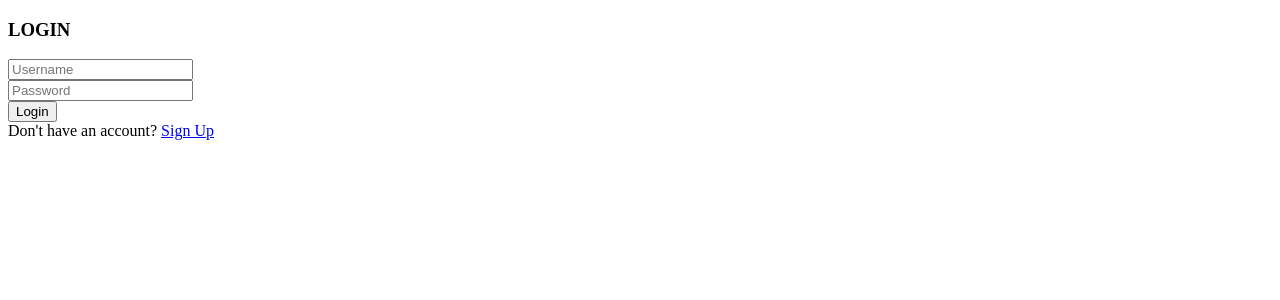
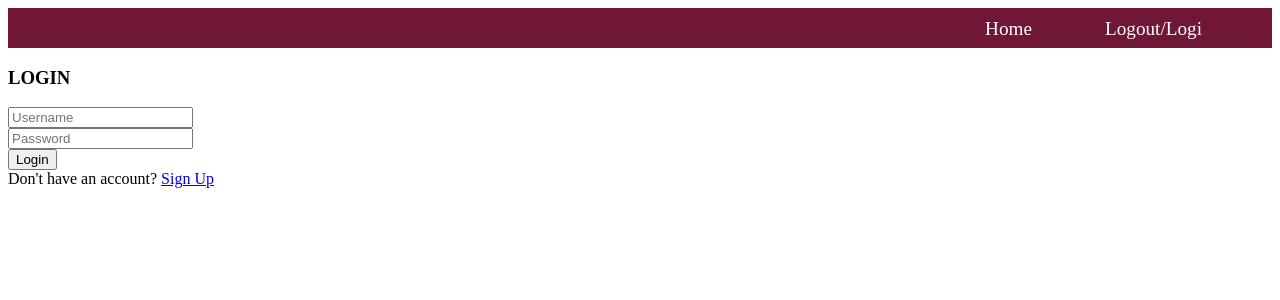
Before and after one commit to shrayansh1498/CSV_Graph_Plotter, a Django app: page /login in a window 1280 px wide. Shown: the top 300 px of the page. Run offline with Django 3.2, Linux system fonts and the light colour scheme.

Commit message:
version 34

```diff
--- a/CSV_Graph_Plotter_Project/CSV_Graph_Plotter/urls.py
+++ b/CSV_Graph_Plotter_Project/CSV_Graph_Plotter/urls.py
@@ -9,5 +9,6 @@ urlpatterns = [
     path('services', views.services, name='services'),
     path('contact', views.contact, name='contact'),
     path('signup', views.signup, name='signup'),
-    path('login', views.login, name='login'),
+    path('login', views.user_login, name='login'),
+    path('logout', views.logout_user, name='logout'),
 ]
--- a/CSV_Graph_Plotter_Project/CSV_Graph_Plotter/views.py
+++ b/CSV_Graph_Plotter_Project/CSV_Graph_Plotter/views.py
@@ -247,12 +247,12 @@ def signup(request):
             form.save()
             # username = form.cleaned_data.get('username')
             messages.success(request, 'Your account has been successfully Created.')
-            return redirect('login.html')
+            return redirect('/login')
     else:
         form = CreateUserForm()
     return render(request, 'signup.html', {'form': form})
 
-def login(request):
+def user_login(request):
     if request.method == 'POST':
         username = request.POST.get('username')
         password = request.POST.get('password')
@@ -261,10 +261,14 @@ def login(request):
 
         if user is not None:
             login(request, user)
-            return redirect('/')
+            return redirect('')         #if login successful, redirect to home page
         else:
             messages.info(request, "Username or Password is incorrect")
             return render(request, 'login.html')
 
     else:
         return render(request, 'login.html')
+
+def logout_user(request):
+    logout(request)
+    return redirect('/login')
--- a/CSV_Graph_Plotter_Project/CSV_Graph_Plotter_Project/urls.py
+++ b/CSV_Graph_Plotter_Project/CSV_Graph_Plotter_Project/urls.py
@@ -25,4 +25,5 @@ urlpatterns = [
     path('contact', include('CSV_Graph_Plotter.urls')),
     path('signup', include('CSV_Graph_Plotter.urls')),
     path('login', include('CSV_Graph_Plotter.urls')),
+    path('logout', include('CSV_Graph_Plotter.urls')),
 ]
--- a/CSV_Graph_Plotter_Project/templates/login.html
+++ b/CSV_Graph_Plotter_Project/templates/login.html
@@ -3,8 +3,19 @@
 
 <head>
 	<title>Login</title>
+    <link rel="stylesheet" href="style.css">
 </head>
 <body>
+
+    <header>
+        <nav class="n1">
+          <ul>
+            <li><a href="/">Logout/Logi</a></li>
+            <li><a href="/">Home</a></li>
+          </ul>
+        </nav>
+    </header>
+
         <div>
             <h3 >LOGIN</h3>
         </div>
--- /dev/null
+++ b/CSV_Graph_Plotter_Project/templates/style.css
@@ -0,0 +1,135 @@
+
+  #se{
+    height: 500px;
+  }
+
+  nav {
+  height: 40px;
+  background-color: rgb(112, 22, 54);
+  }
+
+  nav ul {
+  list-style-type: none;
+  margin: 0;
+  padding: 0;
+  float: right;
+  margin-top: 10px;
+  margin-right: 20px;
+  }
+
+  nav ul li{
+  list-style-type: none;
+  margin: 0 23px;
+  float: right;
+  margin-right: 50px;
+  }
+
+  nav ul li a{
+  text-decoration: none;
+  color: white;
+  }
+
+  nav ul li a:hover{
+  color: rgb(142, 161, 223);
+  }
+
+  #desc{
+    margin-top: 30px;
+  }
+
+  .n1{
+    font-size: 1.2rem;
+  }
+
+  .f1{
+    display: flex;
+    justify-content: space-around;
+    margin-top: 23px;
+  }
+
+  .f1 div{
+    width: 40%;
+    font-size: 11pt;
+  }
+
+
+  .r1 img{
+    margin-top: 10px;
+    width: 90%;
+  }
+
+  #vid1{
+    margin-top: 40px;
+    margin-left: 140px;
+  }
+  #vid2{
+    margin-top: 90px;
+  }
+
+  #container1{
+    text-align: right;
+  }
+  #container2{
+    text-align: center;
+  }
+  #container3{
+    text-align: left;
+  }
+
+
+  table{
+    margin-top: 40px;
+    display: flex;
+    justify-content: space-around;
+    text-align: left;
+  }
+
+  table tr th:first-child {
+  width: 100px;
+  al
+  }
+  table tr th:nth-child(2) {
+    width: 250px;
+  }
+  table tr th:nth-child(3) {
+    width: 200px;
+  }
+  table tr th:last-child {
+    width: 200px;
+  }
+
+  table tr td:first-child {
+    width: 100px;
+  }
+  table tr td:nth-child(2) {
+    width: 200px;
+  }
+  table tr td:nth-child(3) {
+    width: 100px;
+  }
+  table tr td:last-child {
+    width: 100px;
+  }
+
+  .hob{
+    margin-left: 20px;
+    font-size: 15pt;
+  }
+
+  #ed{
+    font-size: 15pt;
+    float: center;
+  }
+
+  .p{
+    text-align: left;
+    margin-left: 30px;
+    margin-top: 40px;
+  }
+
+  footer{
+    margin-top: 50px;
+    font-size: 20pt;
+    text-align: center;
+
+  }
```
Also changed, not shown: CSV_Graph_Plotter_Project/db.sqlite3.
